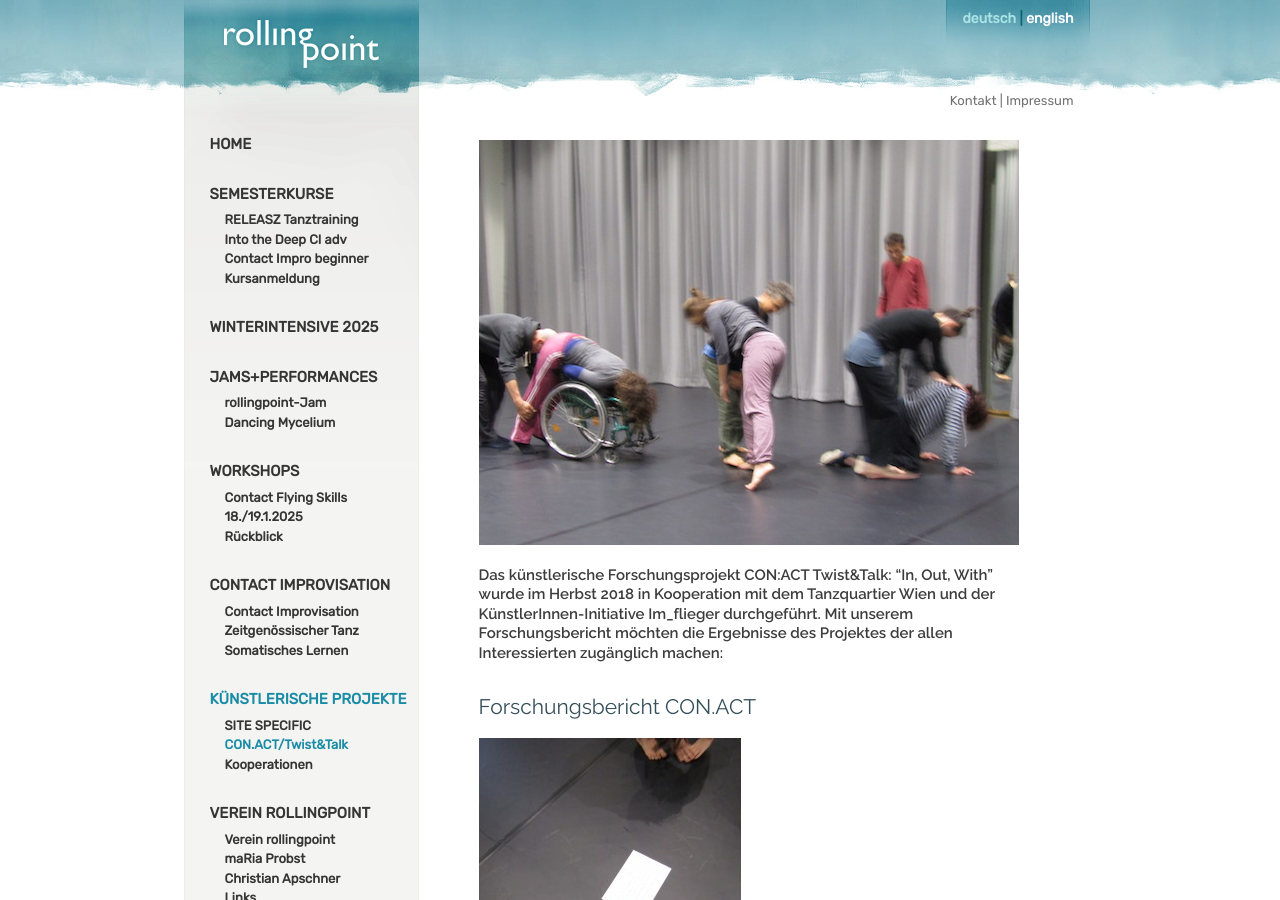
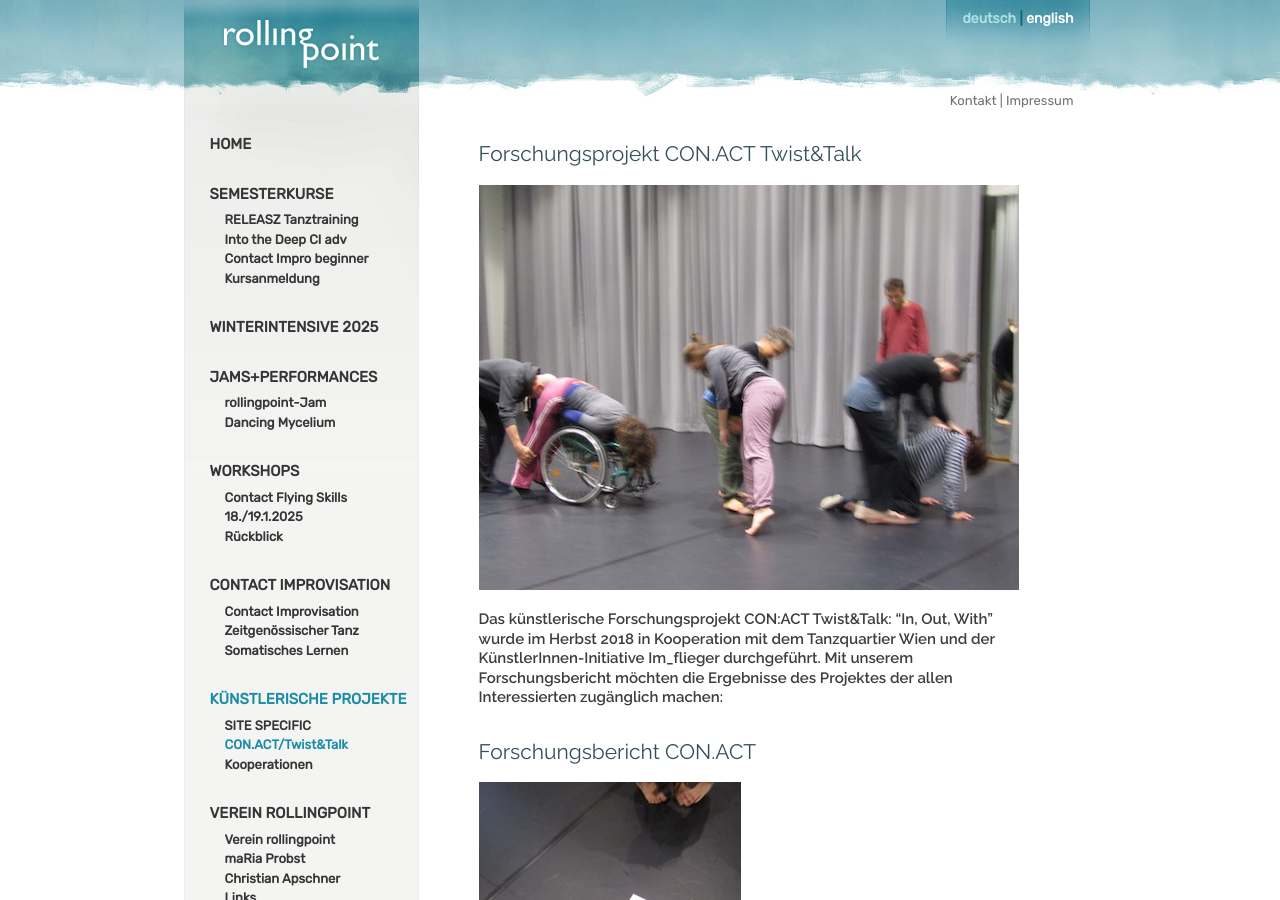
Before and after one commit to manulari/rollingpointat, a Jekyll site: the page built from _pages_de/conact1.md, in a window 1280 px wide and 900 px high. Built offline with Jekyll 4.4.1, drawn with Linux system fonts in a browser that asks for light colours; comment, search, counter and statistics services are not loaded.

Commit message:
Update page (de) “conact1”

```diff
--- a/_pages_de/conact1.md
+++ b/_pages_de/conact1.md
@@ -2,6 +2,8 @@
 permalink: /conact1
 title: CON.ACT/Twist&Talk
 ---
+## Forschungsprojekt CON.ACT Twist&Talk
+
 ![](/assets/uploads/img_1783.jpg)
 
 **Das künstlerische Forschungsprojekt CON:ACT Twist&Talk: "In, Out, With" wurde im Herbst 2018 in Kooperation mit dem Tanzquartier Wien und der KünstlerInnen-Initiative Im_flieger durchgeführt. Mit unserem Forschungsbericht möchten die Ergebnisse des Projektes der allen Interessierten zugänglich machen:**
```
